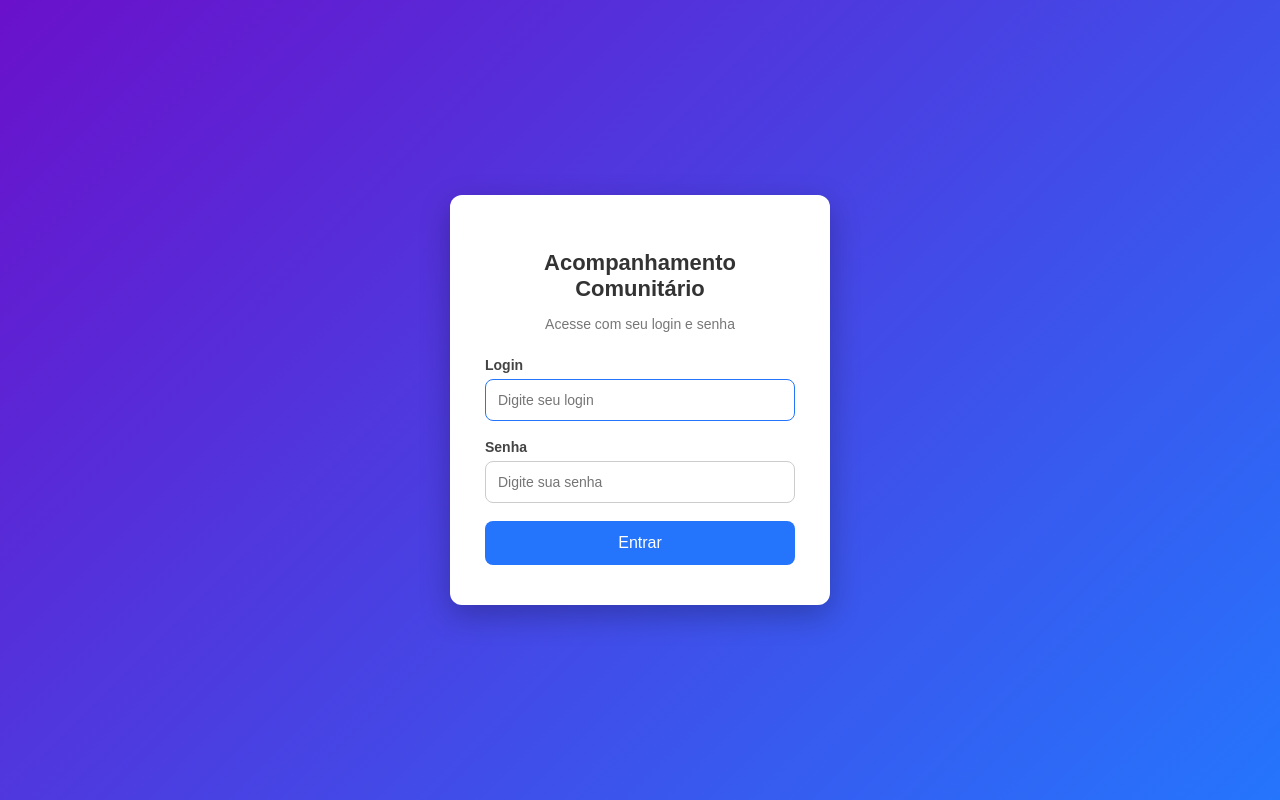
After one commit to yasminbarbosagoncalves-ui/Acompanhamento_comunidade, a Flask app: page /login in a window 1280 px wide. The commit adds this page. Run offline with Flask 3, Linux system fonts and the light colour scheme.

Commit message:
ALTERAÇÃO

```diff
--- a/app.py
+++ b/app.py
@@ -1,4 +1,5 @@
-from flask import Flask, render_template, request, redirect, url_for
+from flask import Flask, render_template, request, redirect, url_for, session
+from werkzeug.security import generate_password_hash, check_password_hash
 import mysql.connector
 from config import DB_CONFIG
 from werkzeug.security import generate_password_hash
@@ -67,6 +68,10 @@ def buscar_um(sql, parametros=()):
 
 @app.route("/")
 def index():
+    # Se o usuário não estiver logado, redireciona para a tela de login
+    if "usuario_id" not in session:
+        return redirect(url_for("login"))
+
     # Buscando a contagem de cada tabela
     qtd_moradores = consultar_sql("SELECT COUNT(*) as total FROM morador")[0]['total']
     qtd_solicitacoes = consultar_sql("SELECT COUNT(*) as total FROM solicitacao")[0]['total']
@@ -79,6 +84,44 @@ def index():
                            produtos=qtd_produtos,
                            mensagens=qtd_mensagens)
 
+# =====================================================
+# AUTENTICAÇÃO (LOGIN E LOGOUT)
+# =====================================================
+
+@app.route("/login", methods=["GET", "POST"])
+def login():
+    if request.method == "POST":
+        login_digitado = request.form.get("login", "").strip()
+        senha_digitada = request.form.get("senha", "")
+
+        if not login_digitado or not senha_digitada:
+            return render_template("login.html", erro="Preencha login e senha.")
+
+        # Busca o usuário no banco de dados
+        usuario = buscar_um(
+            "SELECT id_usuario, nome, login, senha, perfil FROM usuario WHERE login = %s",
+            (login_digitado,)
+        )
+
+        # Verifica se o usuário existe e se a senha bate com o hash
+        if not usuario or not check_password_hash(usuario["senha"], senha_digitada):
+            return render_template("login.html", erro="Login ou senha inválidos.")
+
+        # Salva os dados na sessão
+        session["usuario_id"] = usuario["id_usuario"]
+        session["usuario_nome"] = usuario["nome"]
+        session["usuario_perfil"] = usuario["perfil"]
+
+        return redirect(url_for("index"))
+
+    # Se for GET, apenas mostra a tela de login
+    return render_template("login.html", erro=None)
+
+
+@app.route("/logout")
+def logout():
+    session.clear()
+    return redirect(url_for("login"))
 # =====================================================
 # USUÁRIOS
 # =====================================================
@@ -415,39 +458,7 @@ def cadastrar_mensagem():
 
     return render_template("mensagens_form.html")
 
-# =====================================================
-# CONFIGURAÇÕES
-# =====================================================
 
-@app.route("/configuracoes")
-def listar_configuracoes():
-    configuracoes = consultar_sql("SELECT * FROM configuracoes ORDER BY id")
-    return render_template("configuracoes.html", configuracoes=configuracoes)
-
-@app.route("/configuracoes/novo", methods=["GET", "POST"])
-def cadastrar_configuracao():
-    if request.method == "POST":
-        nome_site = request.form.get("nome_site", "").strip()
-        email_contato = request.form.get("email_contato", "").strip()
-        telefone = request.form.get("telefone", "").strip()
-        endereco = request.form.get("endereco", "").strip()
-        moeda = request.form.get("moeda", "BRL").strip()
-        notificacoes_ativas = request.form.get("notificacoes_ativas", "1")
-
-        if not nome_site or not moeda:
-            return "Informe o nome do site e a moeda.", 400
-
-        erro = executar_sql("""
-            INSERT INTO configuracoes (nome_site, email_contato, telefone, endereco, moeda, notificacoes_ativas)
-            VALUES (%s, %s, %s, %s, %s, %s)
-        """, (nome_site, email_contato or None, telefone or None, endereco or None, moeda, int(notificacoes_ativas)))
-
-        if erro:
-            return f"Erro ao cadastrar: {erro}"
-
-        return redirect(url_for("listar_configuracoes"))
-
-    return render_template("configuracoes_form.html")
 
 # =====================================================
 # EXECUÇÃO
--- a/templates/base.html
+++ b/templates/base.html
@@ -24,7 +24,6 @@
             <li><a href="/historico">Histórico</a></li>
             <li><a href="/produtos">Produtos</a></li>
             <li><a href="/mensagens">Mensagens</a></li>
-            <li><a href="/configuracoes">Configurações</a></li>
         </ul>
     </aside>
 
--- a/templates/index.html
+++ b/templates/index.html
@@ -4,7 +4,11 @@
 <!-- Imagem de Banner -->
 <img src="{{ url_for('static', filename='img/banner.jpg') }}" alt="Banner" class="imagem-banner">
 
-<h2>Visão Geral do Sistema</h2>
+<div style="display: flex; justify-content: space-between; align-items: center; margin-bottom: 20px;">
+    <h2>Visão Geral do Sistema</h2>
+    <!-- Botão de Sair -->
+    <a href="{{ url_for('logout') }}" style="background: #e74c3c; color: white; padding: 8px 15px; text-decoration: none; border-radius: 5px; font-weight: bold;">Sair</a>
+</div>
 
 <!-- Container dos Cards -->
 <div class="cards-container">
--- /dev/null
+++ b/templates/login.html
@@ -0,0 +1,103 @@
+<!DOCTYPE html>
+<html lang="pt-BR">
+<head>
+    <meta charset="UTF-8">
+    <title>Login - Acompanhamento Comunitário</title>
+    <style>
+        * { box-sizing: border-box; }
+        body {
+            margin: 0;
+            font-family: Arial, Helvetica, sans-serif;
+            background: linear-gradient(135deg, #6a11cb, #2575fc);
+            height: 100vh;
+            display: flex;
+            align-items: center;
+            justify-content: center;
+        }
+        .caixa-login {
+            background: #fff;
+            padding: 40px 35px;
+            border-radius: 12px;
+            box-shadow: 0 10px 30px rgba(0, 0, 0, 0.25);
+            width: 100%;
+            max-width: 380px;
+        }
+        .caixa-login h1 {
+            text-align: center;
+            font-size: 22px;
+            color: #333;
+            margin-bottom: 5px;
+        }
+        .caixa-login p.subtitulo {
+            text-align: center;
+            color: #777;
+            font-size: 14px;
+            margin-bottom: 25px;
+        }
+        .caixa-login label {
+            display: block;
+            font-size: 14px;
+            color: #444;
+            margin-bottom: 6px;
+            font-weight: bold;
+        }
+        .caixa-login input {
+            width: 100%;
+            padding: 12px;
+            margin-bottom: 18px;
+            border: 1px solid #ccc;
+            border-radius: 8px;
+            font-size: 14px;
+        }
+        .caixa-login input:focus {
+            outline: none;
+            border-color: #2575fc;
+        }
+        .caixa-login button {
+            width: 100%;
+            padding: 13px;
+            background: #2575fc;
+            color: #fff;
+            border: none;
+            border-radius: 8px;
+            font-size: 16px;
+            cursor: pointer;
+            transition: background 0.2s;
+        }
+        .caixa-login button:hover {
+            background: #1a5fd0;
+        }
+        .erro {
+            background: #fdecea;
+            color: #b71c1c;
+            padding: 10px;
+            border-radius: 6px;
+            font-size: 14px;
+            margin-bottom: 15px;
+            text-align: center;
+        }
+    </style>
+</head>
+<body>
+
+    <div class="caixa-login">
+        <h1>Acompanhamento Comunitário</h1>
+        <p class="subtitulo">Acesse com seu login e senha</p>
+
+        {% if erro %}
+            <div class="erro">{{ erro }}</div>
+        {% endif %}
+
+        <form method="POST" action="{{ url_for('login') }}">
+            <label for="login">Login</label>
+            <input type="text" id="login" name="login" placeholder="Digite seu login" required autofocus>
+
+            <label for="senha">Senha</label>
+            <input type="password" id="senha" name="senha" placeholder="Digite sua senha" required>
+
+            <button type="submit">Entrar</button>
+        </form>
+    </div>
+
+</body>
+</html>
```
